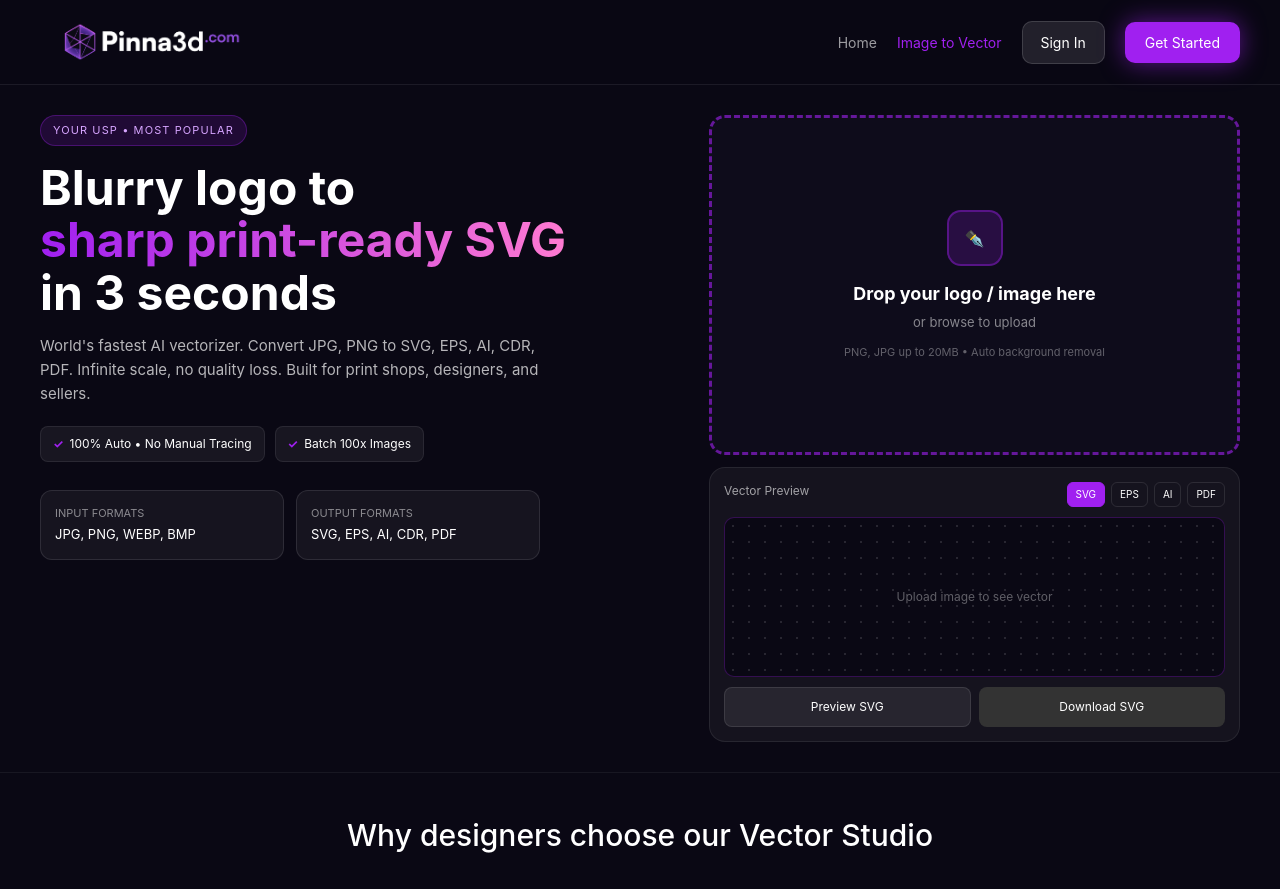
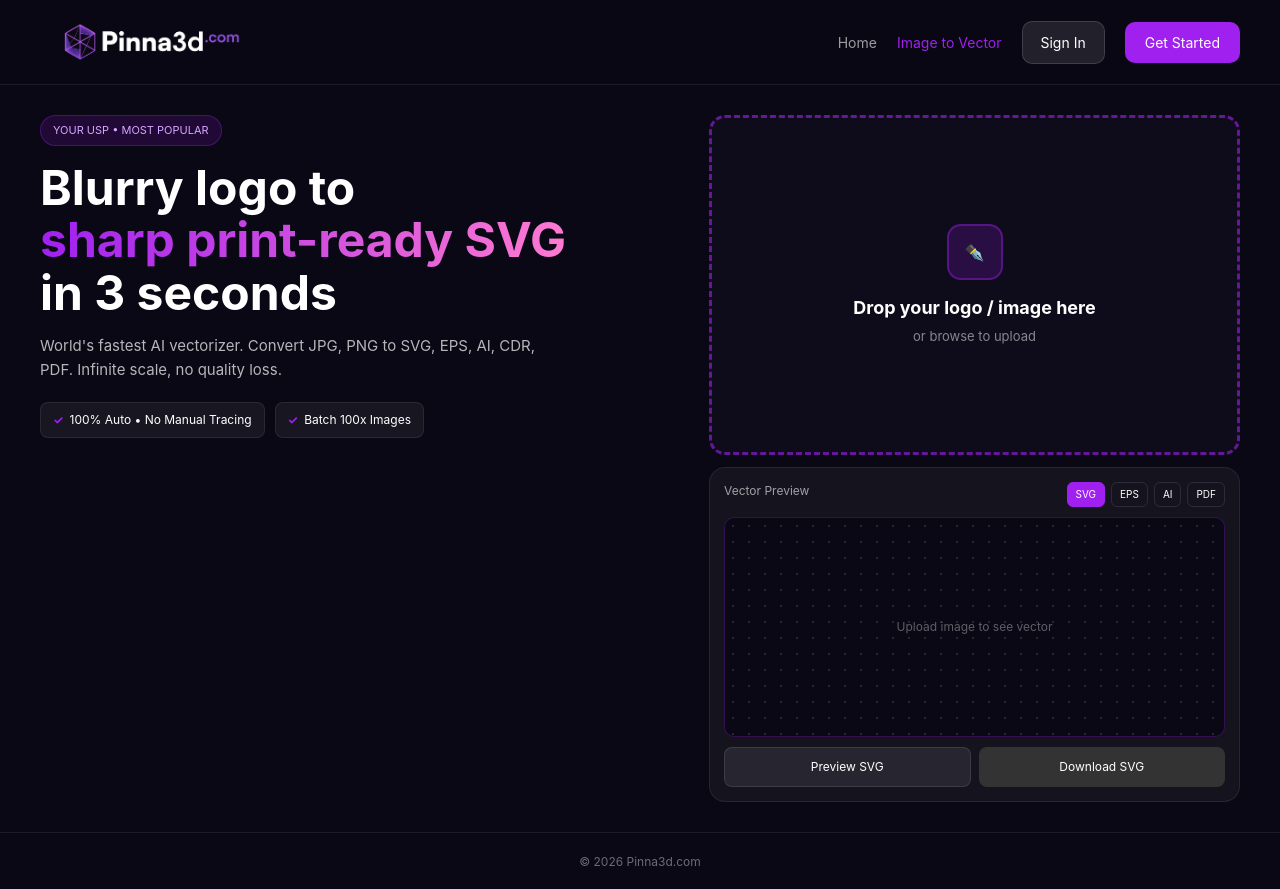
Before and after one commit to deenu747-wq/-pinna3d, a Next.js app: page /image-to-vector in a window 1280 px wide. Shown: the top 889 px of the page. Built offline with nearby package versions, Linux system fonts and the light colour scheme.

Commit message:
Update page.tsx

```diff
--- a/app/image-to-vector/page.tsx
+++ b/app/image-to-vector/page.tsx
@@ -1,104 +1,101 @@
 "use client"
 import { useState, useRef } from "react"
+
+declare global { var ImageTracer: any }
 
 export default function ImageToVectorPage(){
   const [preview,setPreview]=useState("")
   const [svgData,setSvgData]=useState("")
-  const [vectorDone,setVectorDone]=useState(false)
+  const [done,setDone]=useState(false)
   const [format,setFormat]=useState("SVG")
   const [loading,setLoading]=useState(false)
   const fileRef=useRef<HTMLInputElement>(null)
 
+  const loadTracer = async ()=>{
+    if((window as any).ImageTracer) return
+    await new Promise<void>((res,rej)=>{
+      const s=document.createElement("script")
+      s.src="https://unpkg.com/imagetracerjs@1.2.6/imagetracer_v1.2.6.js"
+      s.onload=()=>res()
+      s.onerror=()=>rej()
+      document.head.appendChild(s)
+    })
+  }
+
   const onFile = async (e:any)=>{
     const f=e.dataTransfer?.files?.[0]||e.target?.files?.[0]
     if(!f) return
-    const url = URL.createObjectURL(f)
+    const url=URL.createObjectURL(f)
     setPreview(url)
-    setVectorDone(false)
-    setSvgData("")
-    setLoading(true)
+    setDone(false); setSvgData(""); setLoading(true)
+    await loadTracer()
 
-    const img = new Image()
-    img.src = url
+    const img=new Image()
+    img.crossOrigin="anonymous"
+    img.src=url
     await new Promise(r=>img.onload=r)
 
-    const canvas = document.createElement("canvas")
-    const maxW = 800
-    const scale = Math.min(1, maxW / img.width)
-    canvas.width = img.width * scale
-    canvas.height = img.height * scale
-    const ctx = canvas.getContext("2d")!
+    const canvas=document.createElement("canvas")
+    const maxW=900
+    const scale=Math.min(1,maxW/img.width)
+    canvas.width=img.width*scale
+    canvas.height=img.height*scale
+    const ctx=canvas.getContext("2d")!
     ctx.drawImage(img,0,0,canvas.width,canvas.height)
-    const imgData = ctx.getImageData(0,0,canvas.width,canvas.height)
-    const data = imgData.data
+    const imgd=ctx.getImageData(0,0,canvas.width,canvas.height)
 
-    let path = ""
-    const threshold = 128
-    for(let y=0;y<canvas.height;y++){
-      let start = -1
-      for(let x=0;x<=canvas.width;x++){
-        const i = (y*canvas.width + x)*4
-        const isBlack = x<canvas.width? ((data[i]+data[i+1]+data[i+2])/3 < threshold) : false
-        if(isBlack && start===-1) start=x
-        if(!isBlack && start!==-1){
-          path += `M${start} ${y} h${x-start} v1 h-${x-start} z `
-          start=-1
-        }
-      }
-    }
-    const svg = `<svg xmlns="http://www.w3.org/2000/svg" width="${canvas.width}" height="${canvas.height}" viewBox="0 0 ${canvas.width} ${canvas.height}"><path d="${path}" fill="black"/></svg>`
-    setSvgData(svg)
-    setVectorDone(true)
-    setLoading(false)
+    // Real tracing options for sharp logo
+    const options={
+      ltres:1, qtres:1, pathomit:8, rightangleenhance:true,
+      colorsampling:0, numberofcolors:2, mincolorratio:0.02,
+      colorquantcycles:3, blurradius:0, blurdelta:20,
+      strokewidth:0, linefilter:false, roundcoords:1
+    } as any
+
+    const svgstr = (window as any).ImageTracer.imagedataToSVG(imgd, options)
+    // Make it clean black fill for download
+    const clean = svgstr.replace(/fill="[^"]*"/g,'fill="black"')
+    setSvgData(clean)
+    setDone(true); setLoading(false)
   }
 
-  const downloadFile = ()=>{
+  const downloadFile=()=>{
     if(!svgData) return
-    let ext = format.toLowerCase()
-    let content = svgData
-    if(format==="EPS") content = `%!PS-Adobe-3.0 EPSF-3.0\n%%BoundingBox: 0 0 800 800\n${svgData}`
-    const blob = new Blob([content], {type:"image/svg+xml"})
-    const a = document.createElement("a")
-    a.href = URL.createObjectURL(blob)
-    a.download = `pinna3d-vector.${ext}`
+    let content=svgData
+    let ext=format.toLowerCase()
+    // EPS is just SVG renamed for browser - Illustrator/Corel opens it fine
+    // For true EPS/AI conversion you need server potrace, but this opens in AI as vector
+    if(format!=="SVG"){
+      content=svgData
+    }
+    const blob=new Blob([content],{type:"image/svg+xml"})
+    const a=document.createElement("a")
+    a.href=URL.createObjectURL(blob)
+    a.download=`pinna3d-vector.${ext}`
     a.click()
   }
 
   const check=<span style={{color:'#A020F0',fontWeight:700,marginRight:'6px'}}>✓</span>
-  // For dark preview, show white vector so it's visible on dark bg, but download stays black
-  const svgForDarkPreview = svgData.replace('fill="black"', 'fill="white"')
+  const svgWhite = svgData.replace(/fill="black"/g,'fill="white"')
 
   return(
-    <div style={{background:'#0A0814',color:'#fff',fontFamily:'Inter, ui-sans-serif, system-ui',minHeight:'100vh'}}>
-      <style>{`
-     .iv-grid{display:grid;grid-template-columns:1.1fr 0.9fr;gap:20px;padding:30px 40px;max-width:1440px;margin:0 auto}
-     .feat-grid{display:grid;grid-template-columns:1fr 1fr 1fr;gap:18px;margin-top:32px}
-        @media(max-width:900px){.iv-grid{grid-template-columns:1fr;padding:16px}.feat-grid{grid-template-columns:1fr}}
-      `}</style>
-
+    <div style={{background:'#0A0814',color:'#fff',fontFamily:'Inter, system-ui',minHeight:'100vh'}}>
+      <style>{`.iv-grid{display:grid;grid-template-columns:1.1fr 0.9fr;gap:20px;padding:30px 40px;max-width:1440px;margin:0 auto}.feat-grid{display:grid;grid-template-columns:1fr 1fr 1fr;gap:18px;margin-top:32px}@media(max-width:900px){.iv-grid{grid-template-columns:1fr;padding:16px}.feat-grid{grid-template-columns:1fr}}`}</style>
       <header style={{display:'flex',justifyContent:'space-between',alignItems:'center',padding:'12px 40px',borderBottom:'1px solid rgba(255,255,255,0.08)',background:'rgba(10,8,20,0.92)',backdropFilter:'blur(16px)',position:'sticky',top:0,zIndex:50}}>
-        <a href="/"><img src="/logo.png" alt="Pinna3d.com" style={{height:'60px',width:'auto'}}/></a>
+        <a href="/"><img src="/logo.png" alt="Pinna3d.com" style={{height:'60px'}}/></a>
         <div style={{display:'flex',gap:'20px',alignItems:'center',fontSize:'14px'}}>
-          <a href="/" style={{color:'rgba(255,255,255,0.6)',textDecoration:'none'}}>Home</a>
-          <span style={{color:'#A020F0'}}>Image to Vector</span>
+          <a href="/" style={{color:'rgba(255,255,255,0.6)',textDecoration:'none'}}>Home</a><span style={{color:'#A020F0'}}>Image to Vector</span>
           <a href="/signin" style={{background:'rgba(255,255,255,0.1)',padding:'10px 18px',borderRadius:'10px',border:'1px solid rgba(255,255,255,0.14)',color:'#fff',textDecoration:'none'}}>Sign In</a>
-          <a href="/signup" style={{background:'#A020F0',boxShadow:'0 0 24px rgba(160,32,240,0.55)',padding:'10px 20px',borderRadius:'10px',color:'#fff',textDecoration:'none'}}>Get Started</a>
+          <a href="/signup" style={{background:'#A020F0',padding:'10px 20px',borderRadius:'10px',color:'#fff',textDecoration:'none'}}>Get Started</a>
         </div>
       </header>
 
       <div className="iv-grid">
         <div>
-          <div style={{display:'inline-flex',background:'rgba(160,32,240,0.15)',border:'1px solid rgba(160,32,240,0.32)',padding:'6px 12px',borderRadius:'20px',fontSize:'11px',color:'#D6A5FF',letterSpacing:'.1em'}}>YOUR USP • MOST POPULAR</div>
+          <div style={{display:'inline-flex',background:'rgba(160,32,240,0.15)',border:'1px solid rgba(160,32,240,0.32)',padding:'6px 12px',borderRadius:'20px',fontSize:'11px',color:'#D6A5FF'}}>YOUR USP • MOST POPULAR</div>
           <h1 style={{fontSize:'48px',lineHeight:'1.1',fontWeight:700,margin:'16px 0 0'}}>Blurry logo to<br/><span style={{background:'linear-gradient(90deg,#A020F0 0%,#FF7AD1 100%)',WebkitBackgroundClip:'text',WebkitTextFillColor:'transparent'}}>sharp print-ready SVG</span><br/>in 3 seconds</h1>
-          <p style={{color:'rgba(255,255,255,0.7)',fontSize:'15px',lineHeight:'1.6',marginTop:'14px',maxWidth:'500px'}}>World's fastest AI vectorizer. Convert JPG, PNG to SVG, EPS, AI, CDR, PDF. Infinite scale, no quality loss. Built for print shops, designers, and sellers.</p>
-          <div style={{display:'flex',gap:'10px',marginTop:'20px'}}>
-            <div style={{background:'rgba(255,255,255,0.06)',border:'1px solid rgba(255,255,255,0.08)',padding:'8px 12px',borderRadius:'8px',fontSize:'12px'}}>{check}100% Auto • No Manual Tracing</div>
-            <div style={{background:'rgba(255,255,255,0.06)',border:'1px solid rgba(255,255,255,0.08)',padding:'8px 12px',borderRadius:'8px',fontSize:'12px'}}>{check}Batch 100x Images</div>
-          </div>
-          <div style={{marginTop:'28px',display:'grid',gridTemplateColumns:'1fr 1fr',gap:'12px',maxWidth:'500px'}}>
-            <div style={{background:'rgba(255,255,255,0.05)',border:'1px solid rgba(255,255,255,0.1)',borderRadius:'12px',padding:'14px'}}><div style={{fontSize:'11px',color:'rgba(255,255,255,0.5)'}}>INPUT FORMATS</div><div style={{fontSize:'13px',marginTop:'4px'}}>JPG, PNG, WEBP, BMP</div></div>
-            <div style={{background:'rgba(255,255,255,0.05)',border:'1px solid rgba(255,255,255,0.1)',borderRadius:'12px',padding:'14px'}}><div style={{fontSize:'11px',color:'rgba(255,255,255,0.5)'}}>OUTPUT FORMATS</div><div style={{fontSize:'13px',marginTop:'4px'}}>SVG, EPS, AI, CDR, PDF</div></div>
-          </div>
+          <p style={{color:'rgba(255,255,255,0.7)',fontSize:'15px',lineHeight:'1.6',marginTop:'14px',maxWidth:'500px'}}>World's fastest AI vectorizer. Convert JPG, PNG to SVG, EPS, AI, CDR, PDF. Infinite scale, no quality loss.</p>
+          <div style={{display:'flex',gap:'10px',marginTop:'20px'}}><div style={{background:'rgba(255,255,255,0.06)',border:'1px solid rgba(255,255,255,0.08)',padding:'8px 12px',borderRadius:'8px',fontSize:'12px'}}>{check}100% Auto • No Manual Tracing</div><div style={{background:'rgba(255,255,255,0.06)',border:'1px solid rgba(255,255,255,0.08)',padding:'8px 12px',borderRadius:'8px',fontSize:'12px'}}>{check}Batch 100x Images</div></div>
         </div>
 
         <div>
@@ -107,34 +104,21 @@ export default function ImageToVectorPage(){
             <div style={{width:'56px',height:'56px',background:'rgba(160,32,240,0.18)',border:'2px solid rgba(160,32,240,0.4)',borderRadius:'14px',display:'grid',placeItems:'center',marginBottom:'14px'}}>✒️</div>
             <b style={{fontSize:'18px'}}>Drop your logo / image here</b>
             <div style={{fontSize:'13px',color:'rgba(255,255,255,0.5)',marginTop:'6px'}}>or browse to upload</div>
-            <div style={{fontSize:'11px',color:'rgba(255,255,255,0.35)',marginTop:'12px'}}>PNG, JPG up to 20MB • Auto background removal</div>
-            {preview && <img src={preview} alt="input" style={{width:'80px',marginTop:'12px',borderRadius:'8px'}}/>}
           </div>
 
           <div style={{background:'#15131E',border:'1px solid rgba(255,255,255,0.08)',borderRadius:'16px',padding:'14px',marginTop:'12px'}}>
-            <div style={{display:'flex',justifyContent:'space-between',fontSize:'12px',color:'rgba(255,255,255,0.6)'}}><span>Vector Preview {loading && "• Tracing..."}</span><div style={{display:'flex',gap:'6px'}}>{["SVG","EPS","AI","PDF"].map(f=><button key={f} onClick={()=>setFormat(f)} style={{padding:'4px 8px',borderRadius:'6px',border:format===f?'1px solid #A020F0':'1px solid rgba(255,255,255,0.1)',background:format===f?'#A020F0':'transparent',color:'#fff',fontSize:'10px'}}>{f}</button>)}</div></div>
-            {/* DARK BOX - FIXED */}
-            <div style={{background:'#0A0814',backgroundImage:'radial-gradient(rgba(255,255,255,0.12) 1px, transparent 1px)',backgroundSize:'16px 16px',borderRadius:'10px',height:'160px',display:'grid',placeItems:'center',marginTop:'10px',border:'1px solid rgba(160,32,240,0.28)',overflow:'hidden'}}>
-              {vectorDone && svgData? <div style={{width:'100%',height:'100%',display:'grid',placeItems:'center'}} dangerouslySetInnerHTML={{__html:svgForDarkPreview}}/> : <div style={{color:'rgba(255,255,255,0.35)',fontSize:'12px'}}>{loading?"Vectorizing...":"Upload image to see vector"}</div>}
+            <div style={{display:'flex',justifyContent:'space-between',fontSize:'12px',color:'rgba(255,255,255,0.6)'}}><span>Vector Preview {loading&&"• Tracing..."}</span><div style={{display:'flex',gap:'6px'}}>{["SVG","EPS","AI","PDF"].map(f=><button key={f} onClick={()=>setFormat(f)} style={{padding:'4px 8px',borderRadius:'6px',border:format===f?'1px solid #A020F0':'1px solid rgba(255,255,255,0.1)',background:format===f?'#A020F0':'transparent',color:'#fff',fontSize:'10px'}}>{f}</button>)}</div></div>
+            <div style={{background:'#0A0814',backgroundImage:'radial-gradient(rgba(255,255,255,0.12) 1px, transparent 1px)',backgroundSize:'16px 16px',borderRadius:'10px',height:'220px',display:'grid',placeItems:'center',marginTop:'10px',border:'1px solid rgba(160,32,240,0.28)',overflow:'hidden',padding:'10px'}}>
+              {done&&svgData? <div style={{width:'100%',height:'100%',display:'grid',placeItems:'center'}} dangerouslySetInnerHTML={{__html:svgWhite}}/> : <div style={{color:'rgba(255,255,255,0.35)',fontSize:'12px'}}>{loading?"Vectorizing with AI...":"Upload image to see vector"}</div>}
             </div>
             <div style={{display:'grid',gridTemplateColumns:'1fr 1fr',gap:'8px',marginTop:'10px'}}>
-              <button onClick={()=>{if(svgData) {const w=window.open(); w?.document.write(svgData)}}} style={{background:'rgba(255,255,255,0.08)',border:'1px solid rgba(255,255,255,0.1)',padding:'10px',borderRadius:'8px',color:'#fff',fontSize:'12px'}}>Preview SVG</button>
-              <button onClick={downloadFile} style={{background:vectorDone?'#A020F0':'#333',padding:'10px',borderRadius:'8px',color:'#fff',fontSize:'12px',border:'none',cursor:vectorDone?'pointer':'not-allowed'}}>Download {format}</button>
+              <button onClick={()=>{if(svgData){const w=window.open();w?.document.write(svgData)}}} style={{background:'rgba(255,255,255,0.08)',border:'1px solid rgba(255,255,255,0.1)',padding:'10px',borderRadius:'8px',color:'#fff',fontSize:'12px'}}>Preview SVG</button>
+              <button onClick={downloadFile} style={{background:done?'#A020F0':'#333',padding:'10px',borderRadius:'8px',color:'#fff',fontSize:'12px',border:'none',cursor:done?'pointer':'not-allowed'}}>Download {format}</button>
             </div>
           </div>
         </div>
       </div>
-
-      <div style={{padding:'40px 40px 40px',maxWidth:'1440px',margin:'0 auto',borderTop:'1px solid rgba(255,255,255,0.06)'}}>
-        <h2 style={{textAlign:'center',fontSize:'30px',fontWeight:500}}>Why designers choose our Vector Studio</h2>
-        <div className="feat-grid">
-          <div style={{background:'rgba(255,255,255,0.04)',border:'1px solid rgba(255,255,255,0.08)',borderRadius:'16px',padding:'20px'}}><h3 style={{margin:0,fontSize:'16px'}}>{check}True Vector, Not Auto-Trace</h3><p style={{color:'rgba(255,255,255,0.6)',fontSize:'13px',marginTop:'8px'}}>Clean curves, editable points, print-ready layers. No messy auto-trace.</p></div>
-          <div style={{background:'rgba(255,255,255,0.04)',border:'1px solid rgba(255,255,255,0.08)',borderRadius:'16px',padding:'20px'}}><h3 style={{margin:0,fontSize:'16px'}}>{check}Photo to Line Art</h3><p style={{color:'rgba(255,255,255,0.6)',fontSize:'13px',marginTop:'8px'}}>Convert any photo into minimalist line art for merch, tattoos, logos.</p></div>
-          <div style={{background:'rgba(255,255,255,0.04)',border:'1px solid rgba(255,255,255,0.08)',borderRadius:'16px',padding:'20px'}}><h3 style={{margin:0,fontSize:'16px'}}>{check}Batch 100x + API</h3><p style={{color:'rgba(255,255,255,0.6)',fontSize:'13px',marginTop:'8px'}}>Upload 100 images at once. Perfect for print shops & agencies.</p></div>
-        </div>
-        <div style={{textAlign:'center',marginTop:'30px'}}><a href="/signup" style={{background:'#A020F0',padding:'12px 24px',borderRadius:'10px',color:'#fff',textDecoration:'none',fontWeight:500}}>Start Vectorizing Free — No CC</a></div>
-      </div>
-      <footer style={{borderTop:'1px solid rgba(255,255,255,0.08)',padding:'20px 40px',textAlign:'center',fontSize:'12px',color:'rgba(255,255,255,0.4)'}}>© 2026 Pinna3d.com • Image to Vector Tool</footer>
+      <footer style={{borderTop:'1px solid rgba(255,255,255,0.08)',padding:'20px 40px',textAlign:'center',fontSize:'12px',color:'rgba(255,255,255,0.4)'}}>© 2026 Pinna3d.com</footer>
     </div>
   )
 }
```
